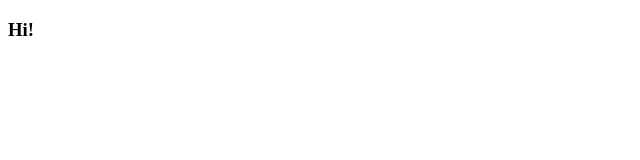
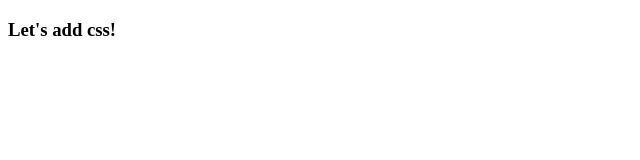
Before and after one commit to scooterw/xyzpdq, a plain HTML site: page index.html in a window 1280 px wide. Shown: the full height of the page, 0-640 px from the left. Drawn offline with Linux system fonts and the light colour scheme.

Commit message:
Add CSS message

```diff
--- a/index.html
+++ b/index.html
@@ -2,6 +2,6 @@
 <html>
   <head></head>
   <body>
-    <h3>Hi!</h3>
+    <h3>Let's add css!</h3>
   </body>
 </html>
```
